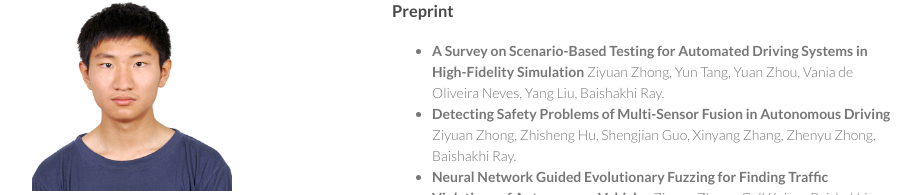
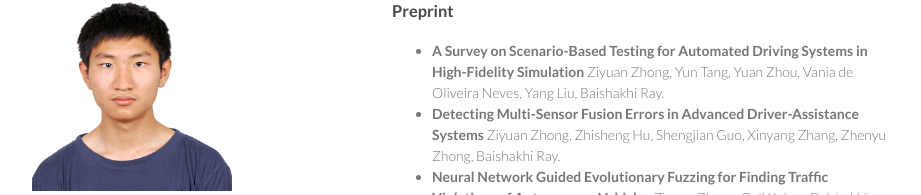
Before and after one commit to AIasd/AIasd.github.io, a plain HTML site: page index.html in a window 1280 px wide. Shown: the part 118-313 px from the top of the page, without its empty margins (178-1099 px from the left). Drawn offline with Linux system fonts and the light colour scheme; a script that the page names is missing.

Commit message:
Update index.html

```diff
--- a/index.html
+++ b/index.html
@@ -36,7 +36,7 @@
           <ul>
           <li><b>A Survey on Scenario-Based Testing for Automated Driving Systems
             in High-Fidelity Simulation</b> Ziyuan Zhong, Yun Tang, Yuan Zhou, Vania de Oliveira Neves, Yang Liu, Baishakhi Ray.</li>
-          <li><b>Detecting Safety Problems of Multi-Sensor Fusion in Autonomous Driving</b>
+          <li><b>Detecting Multi-Sensor Fusion Errors in Advanced Driver-Assistance Systems</b>
             Ziyuan Zhong, Zhisheng Hu, Shengjian Guo, Xinyang Zhang, Zhenyu Zhong, Baishakhi Ray.</li>
           <li><b>Neural Network Guided Evolutionary Fuzzing for Finding Traffic Violations of Autonomous Vehicles</b> Ziyuan Zhong, Gail Kaiser, Baishakhi Ray.</li>
           <li><b>Repairing Group-Level Errors for Deep Neural Networks</b> Ziyuan Zhong*, Yuchi Tian*, Baishakhi Ray.</li>
```
